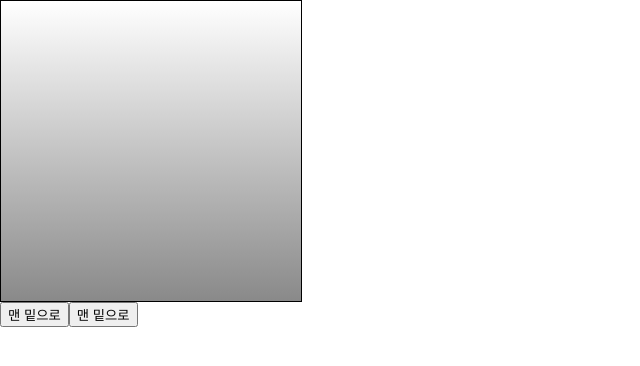
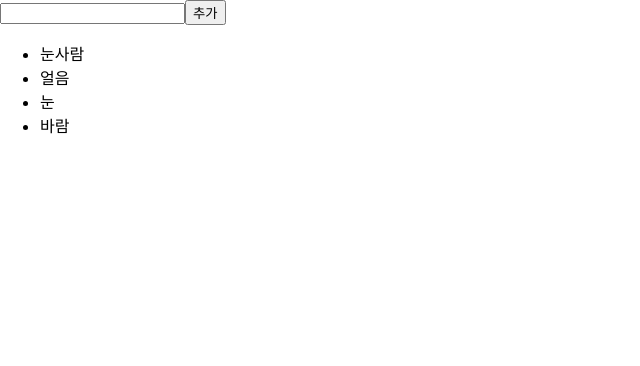
Before and after one commit to dbs1597/react-practice, a React (Create React App) app in the folder hello-react/: page / in a window 1280 px wide. Shown: the top 366 px of the page, without its empty margins (0-640 px from the left). Built offline with nearby package versions, Linux system fonts and the light colour scheme.

Commit message:
6장 컴포넌트 반복

```diff
--- a/hello-react/src/App.js
+++ b/hello-react/src/App.js
@@ -3,18 +3,12 @@
 // import Say from './Say';
 // import EventPractice from './EventPractice';
 // import ValidationSample from './ValidationSample';
-import ScrollBox from './ScrollBox';
+// import ScrollBox from './ScrollBox';
+import IterationSample from './IterationSample';
 
 class App extends Component {
   render() {
-    return (
-      <div>
-        <ScrollBox ref={(ref) => this.scrollBox=ref} />
-        <button onClick={() => this.scrollBox.scrollToBottom()}>
-          맨 밑으로
-        </button>
-      </div>
-    );
+    return <IterationSample />;
   }
 }
 
--- /dev/null
+++ b/hello-react/src/IterationSample.js
@@ -0,0 +1,46 @@
+import React, { useState } from 'react';
+
+const IterationSample = () => {
+  const [names, setNames] = useState([
+    { id: 1, text: '눈사람' },
+    { id: 2, text: '얼음' },
+    { id: 3, text: '눈' },
+    { id: 4, text: '바람' },
+  ]);
+  const [inputText, setInputText] = useState('');
+  const [nextId, setNextId] = useState(5);
+
+  const onChange = (e) => setInputText(e.target.value);
+  const onClick = () => {
+    const newNames = names.concat({ id: nextId, text: inputText });
+    setNextId(nextId + 1);
+    setNames(newNames);
+    setInputText('');
+  };
+  const onRemove = (id) => {
+    const newNames = names.filter((name) => name.id !== id);
+    setNames(newNames);
+  };
+
+  const nameList = names.map((name) => (
+    <li key={name.id} onDoubleClick={() => onRemove(name.id)}>
+      {name.text}
+    </li>
+  ));
+  return (
+    <>
+      <input value={inputText} onChange={onChange} />
+      <button onClick={onClick}>추가</button>
+      {/* 아래방식보다는 함수 선언하여서 사용하는것이 좋음 */}
+      {/* <button onClick = {() => {
+        const newNames = names.concat({id: nextId, text: inputText});
+        setNextId(nextId + 1);
+        setNames(newNames);
+        setInputText('');
+      }}>추가</button> */}
+      <ul>{nameList}</ul>
+    </>
+  );
+};
+
+export default IterationSample;
```
